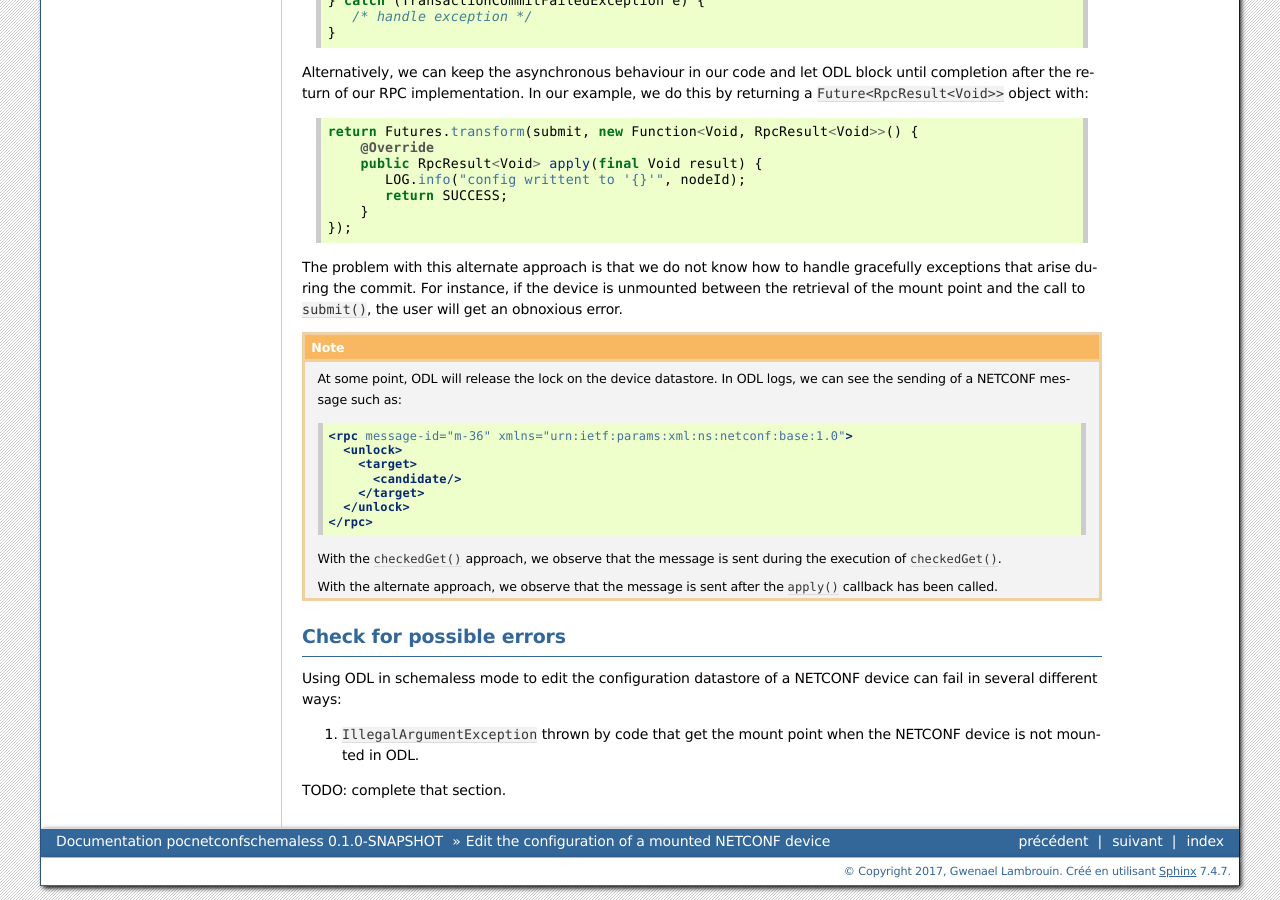
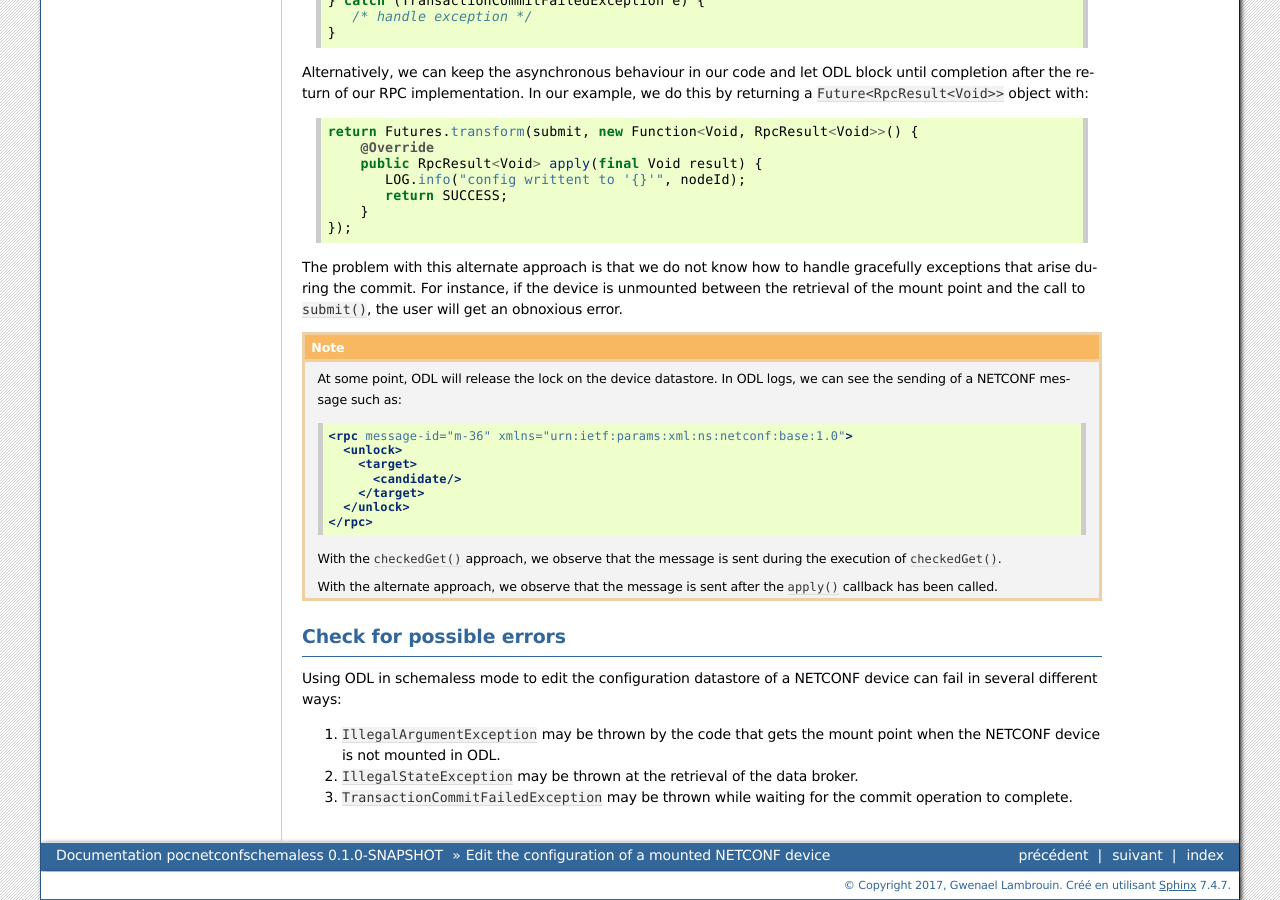
Before and after one commit to b-com/pocnetconfschemaless, a Sphinx documentation site: the page built from docs/developer_guide/edit_config.rst, in a window 1280 px wide and 900 px high, scrolled down 3565 px. Built offline with Sphinx 7.4.7, drawn with Linux system fonts in a browser that asks for light colours.

Commit message:
docs: Update developer guide
Complete the section about error management in the edit_config section.

```diff
--- a/docs/developer_guide/edit_config.rst
+++ b/docs/developer_guide/edit_config.rst
@@ -298,7 +298,10 @@ Check for possible errors
 Using ODL in schemaless mode to edit the configuration datastore of a NETCONF
 device can fail in several different ways:
 
-1. ``IllegalArgumentException`` thrown by code that get the mount point when
-   the NETCONF device is not mounted in ODL.
+1. ``IllegalArgumentException`` may be thrown by the code that gets the mount
+   point when the NETCONF device is not mounted in ODL.
 
-TODO: complete that section.
+2. ``IllegalStateException`` may be thrown at the retrieval of the data broker.
+
+3. ``TransactionCommitFailedException`` may be thrown while waiting for the
+   commit operation to complete.
--- a/docs/developer_guide/read_config.rst
+++ b/docs/developer_guide/read_config.rst
@@ -178,7 +178,7 @@ device and looking for a value in the response can fail in three different ways:
 3. Searched value not found in the data returned by the transaction's
    ``read()`` method.
 
-Here is some pseudo-code that shows a possible way to handle the errors:
+Here is a code skeleton that shows where the different errors can be caught:
 
 .. code-block:: java
 
```
